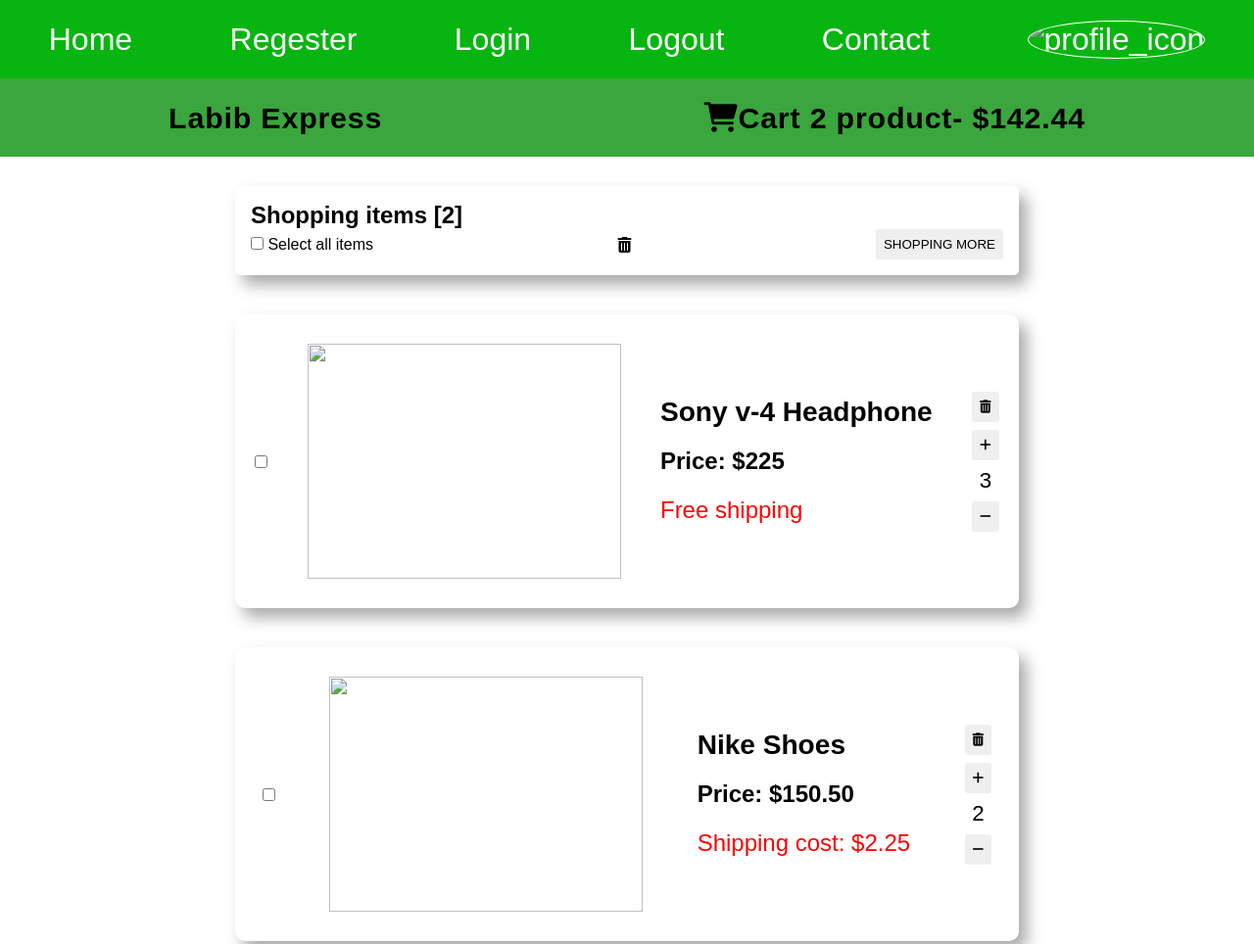
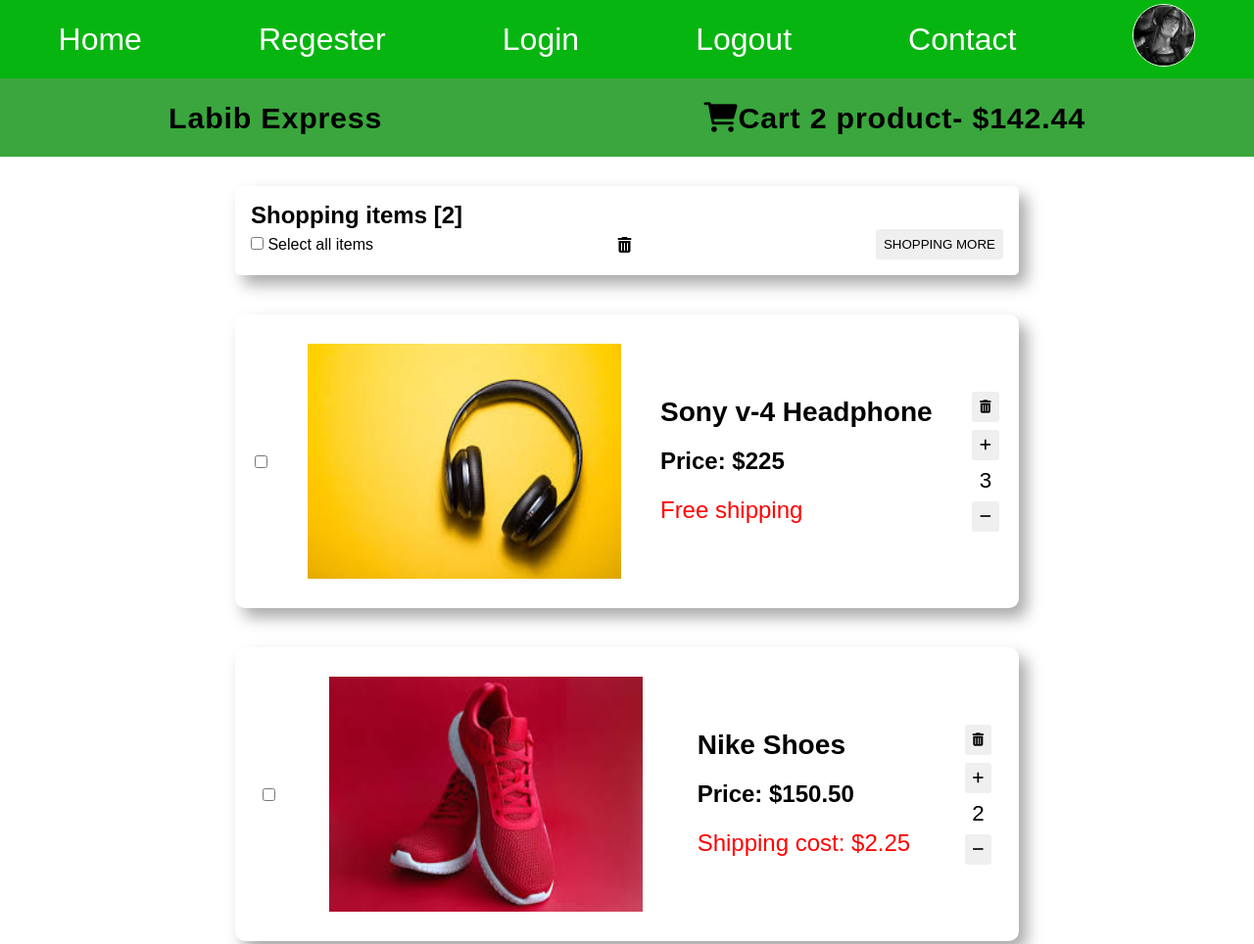
Before and after one commit to LABIB087/Labib_Express, a plain HTML site: page cart.html in a window 1280 px wide. Shown: the top 964 px of the page at 98% size. Drawn offline with Linux system fonts and the light colour scheme.

Commit message:
Update cart.html

```diff
--- a/cart.html
+++ b/cart.html
@@ -32,7 +32,7 @@
             <li><a href="login.html">Login</a></li>
             <li><a href="index.html">Logout</a></li>
             <li><a href="contact.html">Contact</a></li>
-            <li><a href="profile.html"><img src="img/profile.jpg" alt="profile_icon" class="profile_icon"></a></li>
+            <li><a href="profile.html"><img src="profile.jpg" alt="profile_icon" class="profile_icon"></a></li>
         </ul>
 
         <ul class="lowernavbar flex-spece-around">
@@ -62,7 +62,7 @@
                 </div>
                 <div class="card_item flex-spece-around card">
                     <input type="checkbox" name="select" id="select">
-                    <img src="img/product1.jpg" alt="" class="card_item-img">
+                    <img src="product1.jpg" alt="" class="card_item-img">
                     <div class="card_item-dis">
                         <h3>Sony v-4 Headphone</h3>
                         <div class="card_item-price">
@@ -89,7 +89,7 @@
 
                 <div class="card_item flex-spece-around card">
                     <input type="checkbox" name="select" id="select">
-                    <img src="img/product2.jpg" alt="" class="card_item-img">
+                    <img src="product2.jpg" alt="" class="card_item-img">
                     <div class="card_item-dis">
                         <h3>Nike Shoes</h3>
                         <div class="card_item-price">
```
